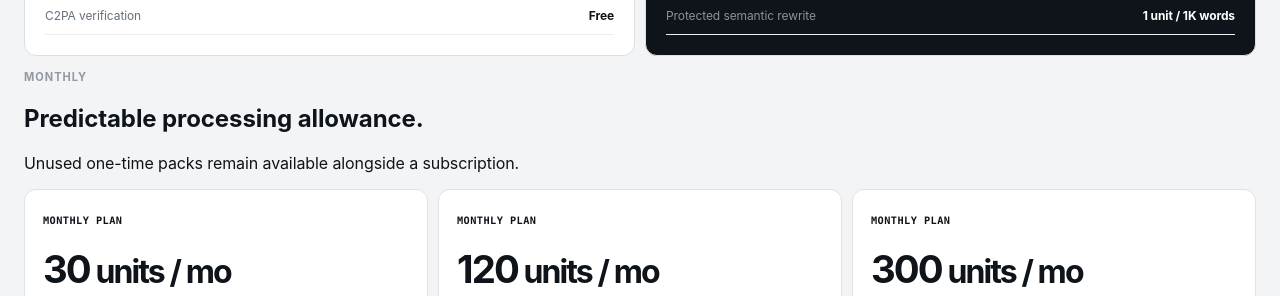
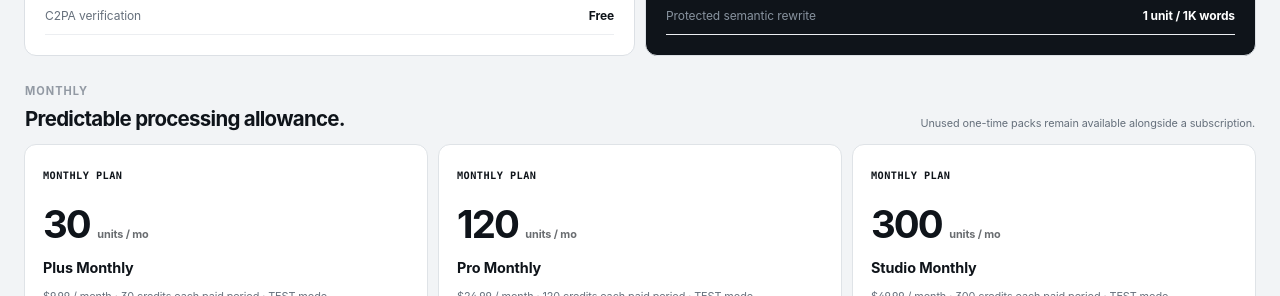
Before and after one commit to rrahul0904/provenance-cleaner, a Next.js app: page /pricing in a window 1280 px wide. Shown: the part 504-800 px from the top of the page. Built offline with nearby package versions, Linux system fonts and the light colour scheme; no server answers.

Commit message:
ui: finish pricing section hierarchy

```diff
--- a/src/app/product-shell.css
+++ b/src/app/product-shell.css
@@ -705,3 +705,22 @@ button{border-radius:7px}
   textarea{min-height:280px}
   .product-proof-strip{grid-template-columns:1fr}
 }
+
+.pricing-section{margin-top:28px}
+.pricing-section-head{
+  display:flex;align-items:flex-end;justify-content:space-between;gap:24px;
+  margin-bottom:12px;padding:0 1px;
+}
+.pricing-section-head h2{
+  margin:0;font:650 1.28rem/1.2 var(--font-sans);letter-spacing:-.035em;
+}
+.pricing-section-head>p{
+  margin:0;max-width:440px;color:var(--muted);font-size:.68rem;line-height:1.5;text-align:right;
+}
+.credit-pack-card>strong small{
+  margin-left:5px;font-size:.68rem;font-weight:650;letter-spacing:-.01em;opacity:.62;
+}
+@media(max-width:620px){
+  .pricing-section-head{align-items:flex-start;flex-direction:column;gap:6px}
+  .pricing-section-head>p{text-align:left}
+}
```
